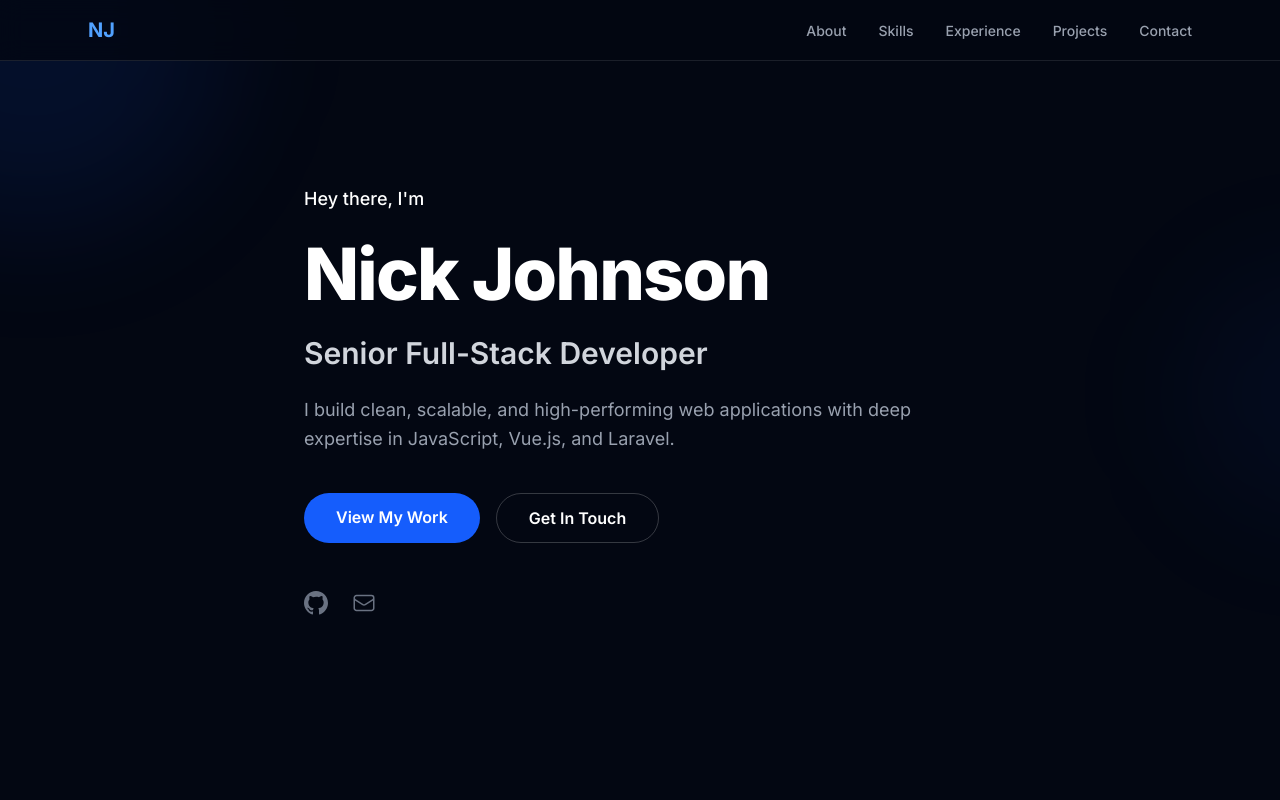
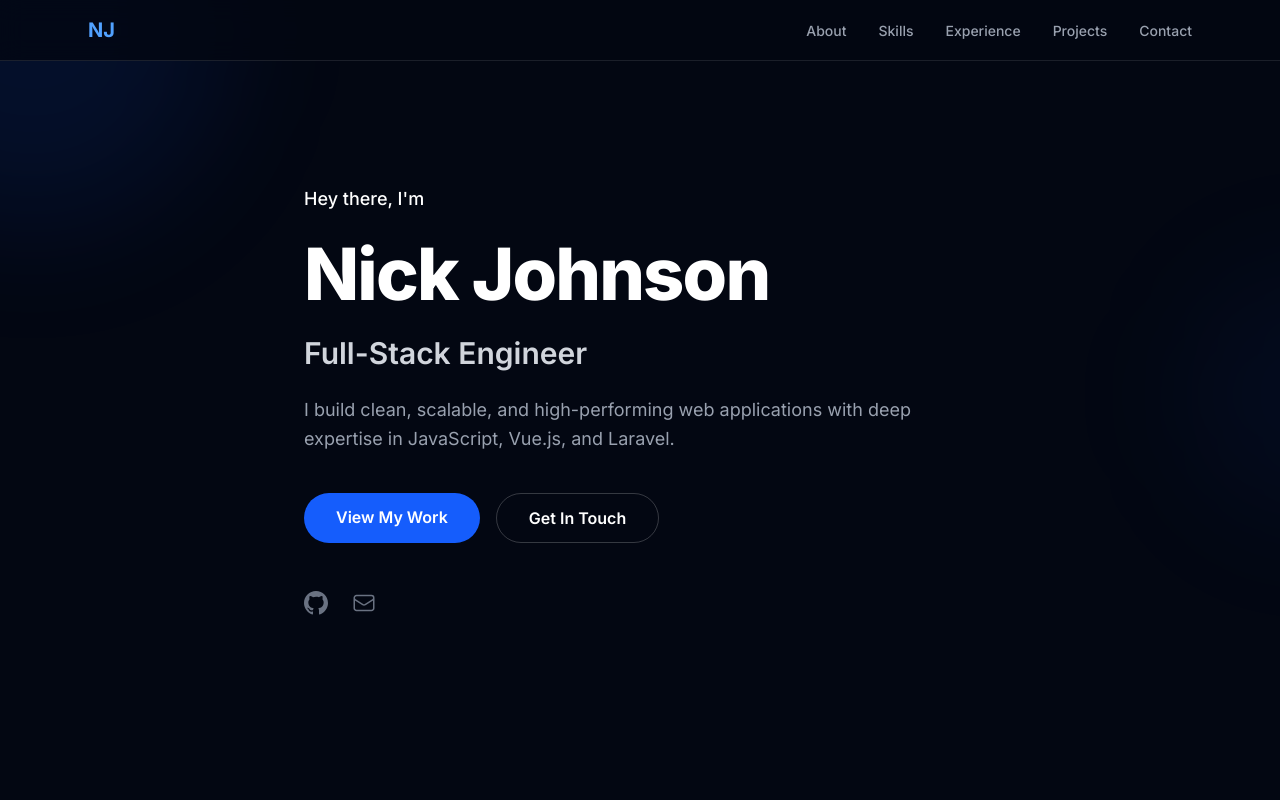
Before and after one commit to n1ch0la5/portfolio2, a Next.js app: page / in a window 1280 px wide. Shown: the top 800 px of the page. Built offline with nearby package versions, Linux system fonts and the light colour scheme.

Commit message:
title update

```diff
--- a/src/app/layout.tsx
+++ b/src/app/layout.tsx
@@ -8,11 +8,11 @@ const inter = Inter({
 });
 
 export const metadata: Metadata = {
-  title: "Nick Johnson | Senior Full-Stack Developer",
+  title: "Nick Johnson | Full-Stack Engineer",
   description:
-    "Senior Full-Stack Developer specializing in Laravel, Vue.js, and modern JavaScript. 15+ years building clean, scalable web applications.",
+    "Full-Stack Engineer specializing in Laravel, Vue.js, and modern JavaScript. 15+ years building clean, scalable web applications.",
   keywords: [
-    "Full-Stack Developer",
+    "Full-Stack Engineer",
     "Laravel",
     "Vue.js",
     "React",
@@ -22,9 +22,9 @@ export const metadata: Metadata = {
     "Nick Johnson",
   ],
   openGraph: {
-    title: "Nick Johnson | Senior Full-Stack Developer",
+    title: "Nick Johnson | Full-Stack Engineer",
     description:
-      "Senior Full-Stack Developer specializing in Laravel, Vue.js, and modern JavaScript.",
+      "Full-Stack Engineer specializing in Laravel, Vue.js, and modern JavaScript.",
     url: "https://nicksjohnson.com",
     type: "website",
   },
--- a/src/data/resume.ts
+++ b/src/data/resume.ts
@@ -1,6 +1,6 @@
 export const personalInfo = {
   name: "Nick Johnson",
-  title: "Senior Full-Stack Developer",
+  title: "Full-Stack Engineer",
   location: "West Haven, CT",
   email: "nicholas.johnson78@gmail.com",
   phone: "203-500-0996",
@@ -12,7 +12,7 @@ export const personalInfo = {
 
 export const about = {
   summary: [
-    "Senior Full-Stack Developer who builds web applications that developers actually want to use and businesses can depend on. I work primarily with Laravel, Vue.js, and modern JavaScript, handling everything from backend APIs to interactive frontends.",
+    "Full-Stack Engineer who builds web applications that developers actually want to use and businesses can depend on. I work primarily with Laravel, Vue.js, and modern JavaScript, handling everything from backend APIs to interactive frontends.",
     "I'm a builder first. I solve problems, adapt quickly, and bring hands-on experience to the work. I'm most energized when working with teams that care about shipping solid code and aren't afraid to challenge the status quo.",
   ],
   highlights: [
```
